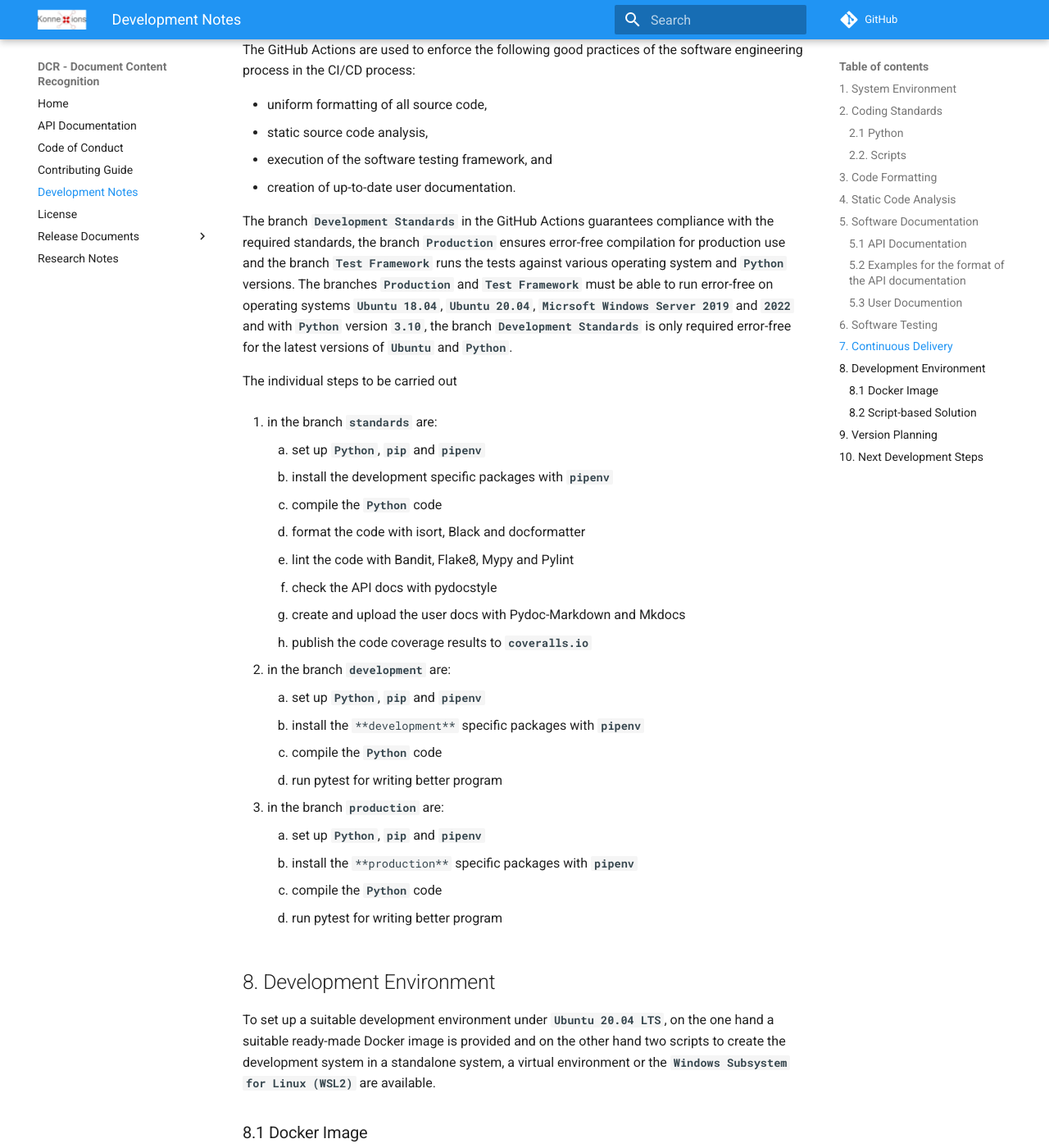
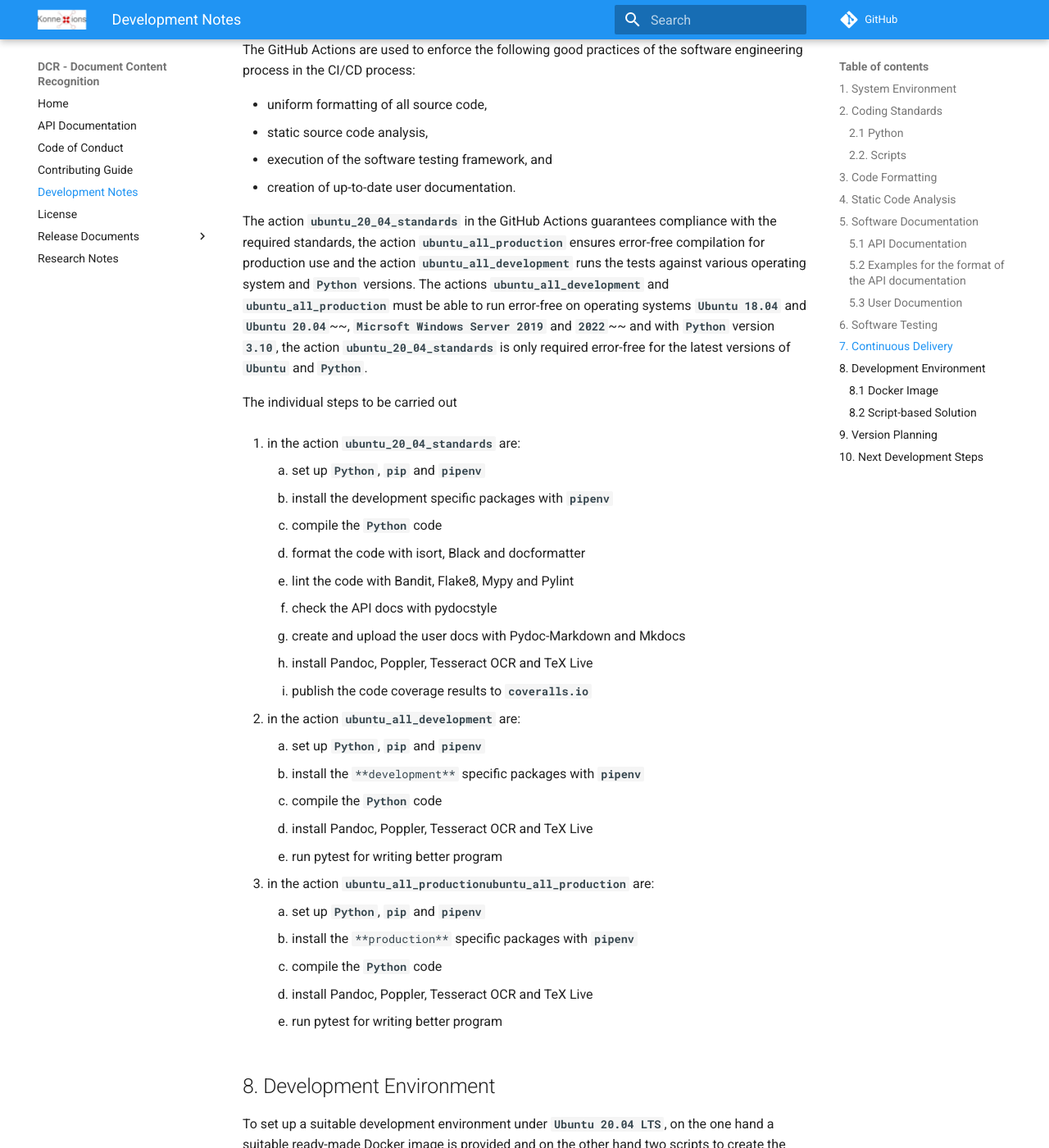
Before and after one commit to KonnexionsGmbH/dcr, an MkDocs documentation site: the page built from docs/development_notes.md, in a window 1280 px wide and 1400 px high, scrolled down 4654 px. Shown: the whole window at 82% size. Built offline with MkDocs 1.6.1 and Material for MkDocs 9.7.7, drawn with Linux system fonts in a browser that asks for light colours; comment, search, counter and statistics services are not loaded.

```diff
--- a/docs/development_notes.md
+++ b/docs/development_notes.md
@@ -171,32 +171,35 @@
 - execution of the software testing framework, and
 - creation of up-to-date user documentation.
 
-The branch **`Development Standards`** in the GitHub Actions guarantees compliance with the required standards, the branch **`Production`** ensures error-free compilation for production use and the branch **`Test Framework`** runs the tests against various operating system and **`Python`** versions.
-The branches **`Production`** and **`Test Framework`** must be able to run error-free on operating systems **`Ubuntu 18.04`**, **`Ubuntu 20.04`**, **`Micrsoft Windows Server 2019`** and **`2022`** and with **`Python`** version **`3.10`**, the branch **`Development Standards`** is only required error-free for the latest versions of **`Ubuntu`** and **`Python`**.
+The action **`ubuntu_20_04_standards`** in the GitHub Actions guarantees compliance with the required standards, the action **`ubuntu_all_production`** ensures error-free compilation for production use and the action **`ubuntu_all_development`** runs the tests against various operating system and **`Python`** versions.
+The actions **`ubuntu_all_development`** and **`ubuntu_all_production`** must be able to run error-free on operating systems **`Ubuntu 18.04`** and **`Ubuntu 20.04`**~~, **`Micrsoft Windows Server 2019`** and **`2022`**~~ and with **`Python`** version **`3.10`**, the action **`ubuntu_20_04_standards`** is only required error-free for the latest versions of **`Ubuntu`** and **`Python`**.
 
 The individual steps to be carried out
 
-1. in the branch **`standards`** are:
+1. in the action **`ubuntu_20_04_standards`** are:
     1. set up **`Python`**, **`pip`** and **`pipenv`**
-    1. install the development specific packages with **`pipenv`**
-    1. compile the **`Python`** code
-    1. format the code with isort, Black and docformatter
-    1. lint the code with Bandit, Flake8, Mypy and Pylint
-    1. check the API docs with pydocstyle
-    1. create and upload the user docs with Pydoc-Markdown and Mkdocs
-    1. publish the code coverage results to **`coveralls.io`**
+    2. install the development specific packages with **`pipenv`**
+    3. compile the **`Python`** code
+    4. format the code with isort, Black and docformatter
+    5. lint the code with Bandit, Flake8, Mypy and Pylint
+    6. check the API docs with pydocstyle
+    7. create and upload the user docs with Pydoc-Markdown and Mkdocs
+    8. install Pandoc, Poppler, Tesseract OCR and TeX Live
+    9. publish the code coverage results to **`coveralls.io`**
 
-1. in the branch **`development`** are:
+1. in the action **`ubuntu_all_development`** are:
     1. set up **`Python`**, **`pip`** and **`pipenv`**
-    1. install the `**development**` specific packages with **`pipenv`**
-    1. compile the **`Python`** code
-    1. run pytest for writing better program
+    2. install the `**development**` specific packages with **`pipenv`**
+    3. compile the **`Python`** code
+    4. install Pandoc, Poppler, Tesseract OCR and TeX Live
+    5. run pytest for writing better program
 
-1. in the branch **`production`** are:
+1. in the action **`ubuntu_all_productionubuntu_all_production`** are:
     1. set up **`Python`**, **`pip`** and **`pipenv`**
-    1. install the `**production**` specific packages with **`pipenv`**
-    1. compile the **`Python`** code
-    1. run pytest for writing better program
+    2. install the `**production**` specific packages with **`pipenv`**
+    3. compile the **`Python`** code
+    4. install Pandoc, Poppler, Tesseract OCR and TeX Live
+    5. run pytest for writing better program
 
 ## 8. Development Environment
 
```
Also changed, not shown: 1 other file.
